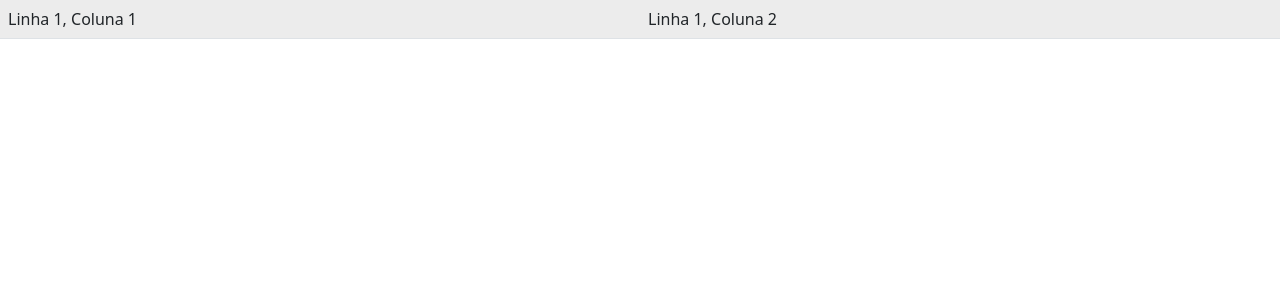
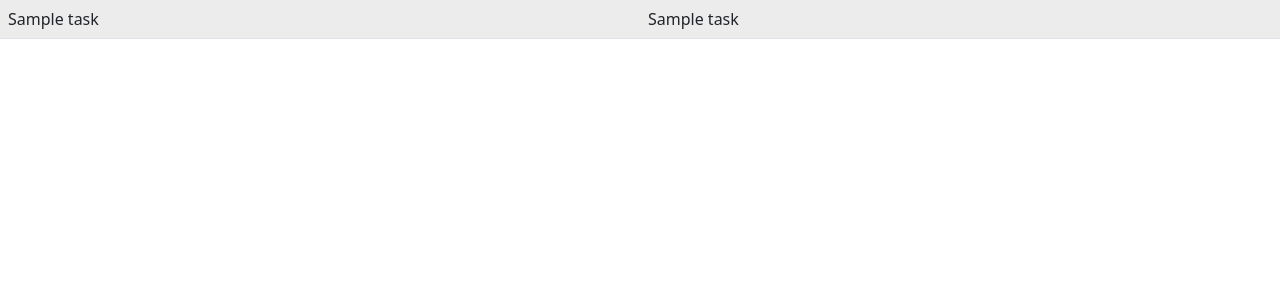
Before and after one commit to Yudusty/todolist, a Python web app: template templates/home.html in a window 1280 px wide. Shown: the top 300 px of the page. Run offline with Jinja, Linux system fonts and the light colour scheme; the template is opened without the code that fills it: most values are stand-ins (such as "Sample title", 1, 10 or a date in 2020).

Commit message:
Mudança no html

```diff
--- a/templates/home.html
+++ b/templates/home.html
@@ -8,8 +8,8 @@
 
             {% for task in tasks: %}
             <tr>
-                <td>Linha 1, Coluna 1</td>
-                <td>Linha 1, Coluna 2</td>
+                <td>{{task('name')}}</td>
+                <td>{{task('finished')}}</td>
             </tr>
             {% endfor %}
         </table>
```
